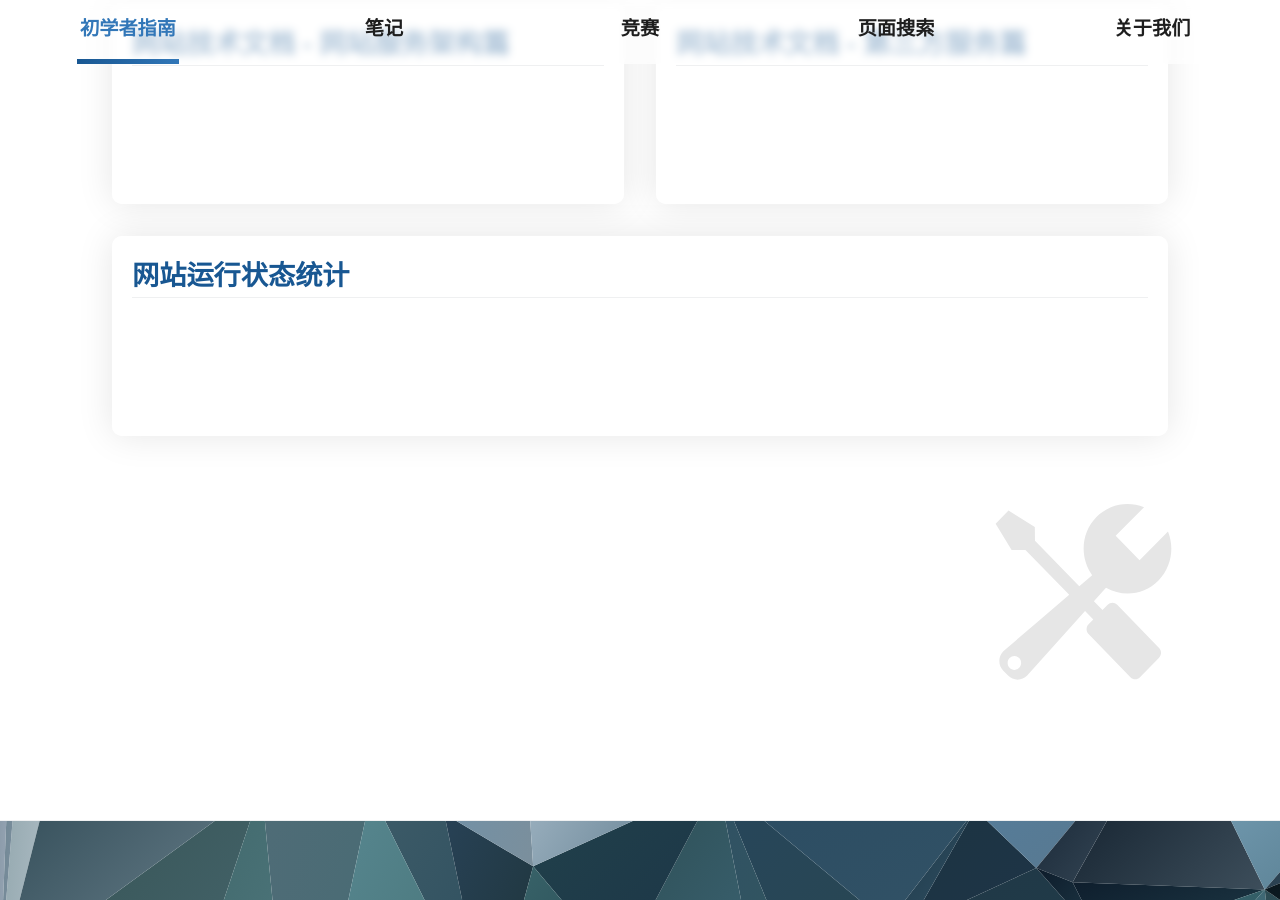
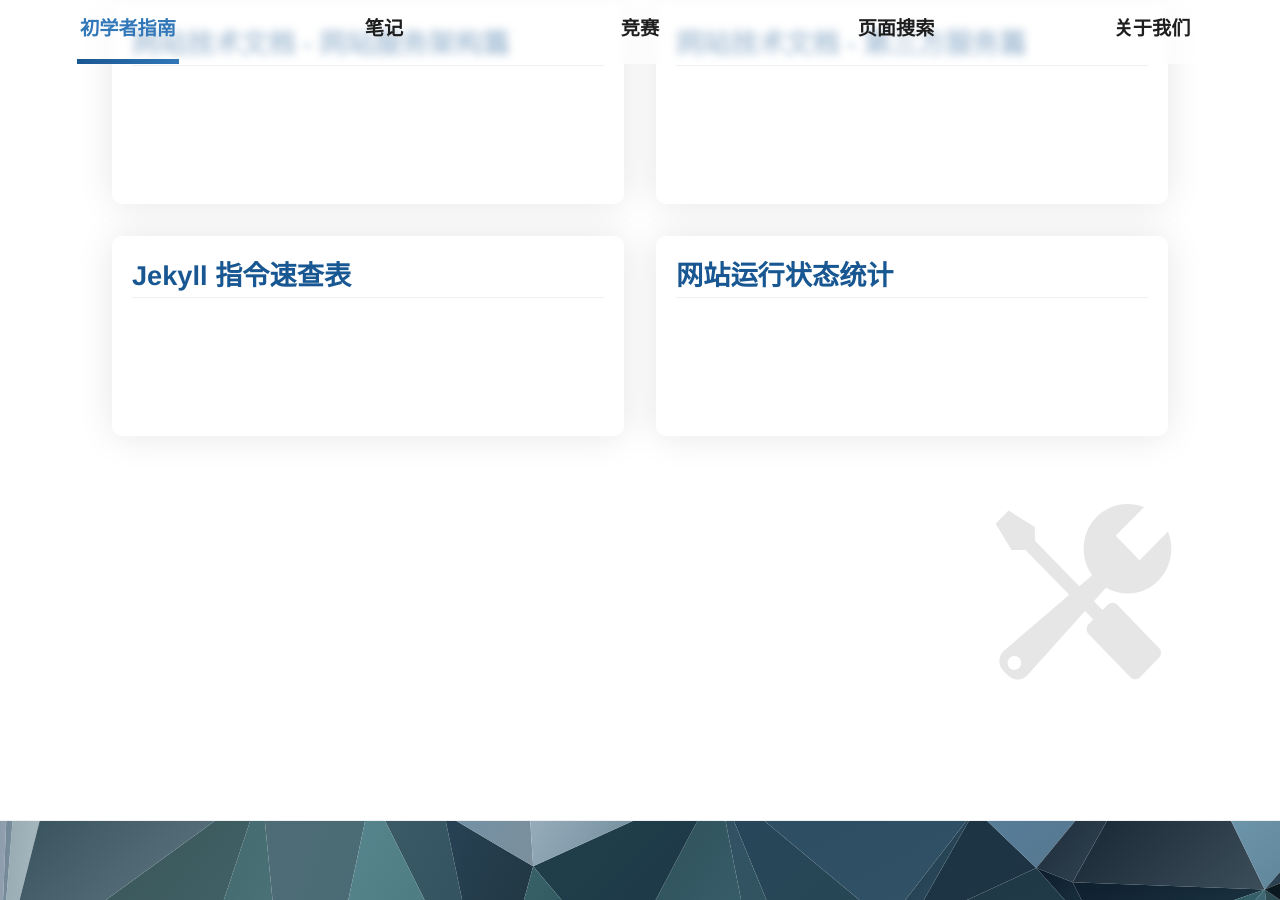
Before and after one commit to MarkChenYutian/gwcsclub, a Jekyll site: the page built from _posts/misc/maintainance/2021-05-30-Site-Management.md, in a window 1280 px wide and 900 px high, scrolled down 903 px. Built offline with Jekyll 4.4.1, drawn with Linux system fonts in a browser that asks for light colours.

```diff
--- a/_data/icon_db.json
+++ b/_data/icon_db.json
@@ -9,5 +9,6 @@
     "tag": "/assets/icon_db/tag.svg",
     "wechat": "/assets/icon_db/wechat.svg",
     "upload": "/assets/icon_db/upload.svg",
-    "warning": "/assets/icon_db/warning.svg"
+    "warning": "/assets/icon_db/warning.svg",
+    "history": "/assets/icon_db/history.svg"
 }
--- a/_includes/article-head.html
+++ b/_includes/article-head.html
@@ -17,6 +17,11 @@
         style="display: flex; flex-direction: row-reverse; justify-content: space-between;"
     >
         <div style="display: flex;">
+        <img src="{{ site.baseurl }}/assets/icon_db/history.svg"
+            height="30px"
+            style="margin: 1rem 1rem 0 1rem; cursor:pointer;"
+            onclick="window.location.href='https://github.githistory.xyz/MarkChenYutian/gwcsclub/blob/main/{{ page.path }}'"
+        />
         <img src="{{ site.baseurl }}/assets/home.svg"
             height="30px"
             style="margin: 1rem 1rem 0 1rem; cursor:pointer;"
--- a/_posts/misc/maintainance/2021-05-30-Site-Management.md
+++ b/_posts/misc/maintainance/2021-05-30-Site-Management.md
@@ -24,7 +24,10 @@ title: 网页维护与建设中心
         <div class="flex-page-card" onclick="window.location.href='{{ site.baseurl }}/2021/06/03/Third-Party-Maintainance.html'">
             <h2>网站技术文档 - 第三方服务篇</h2>
         </div>
-        <div class="flex-page-card" onclick="window.location.href='https://stats.uptimerobot.com/q8nOZiOBNM'">
+        <div class="flex-page-card" onclick="window.location.href='http://caibaojian.com/scb/jekyll.html'">
+            <h2>Jekyll 指令速查表</h2>
+        </div>
+        <div class="flex-page-card" onclick="window.location.href='https://stats.uptimerobot.com/KEyPQSqngp'">
             <h2>网站运行状态统计</h2>
         </div>
     </div>
```
Also changed, not shown: _posts/notes/Algorithm/2021-03-04-algorithm-home.md (+1 -1 lines), index.md (+1 -1 lines), _posts/2021-01-26-Computer-Science-Plus.md (renamed from _posts/2021-01-26-Computer-Science+.md), assets/icon_db/history.svg (added).
